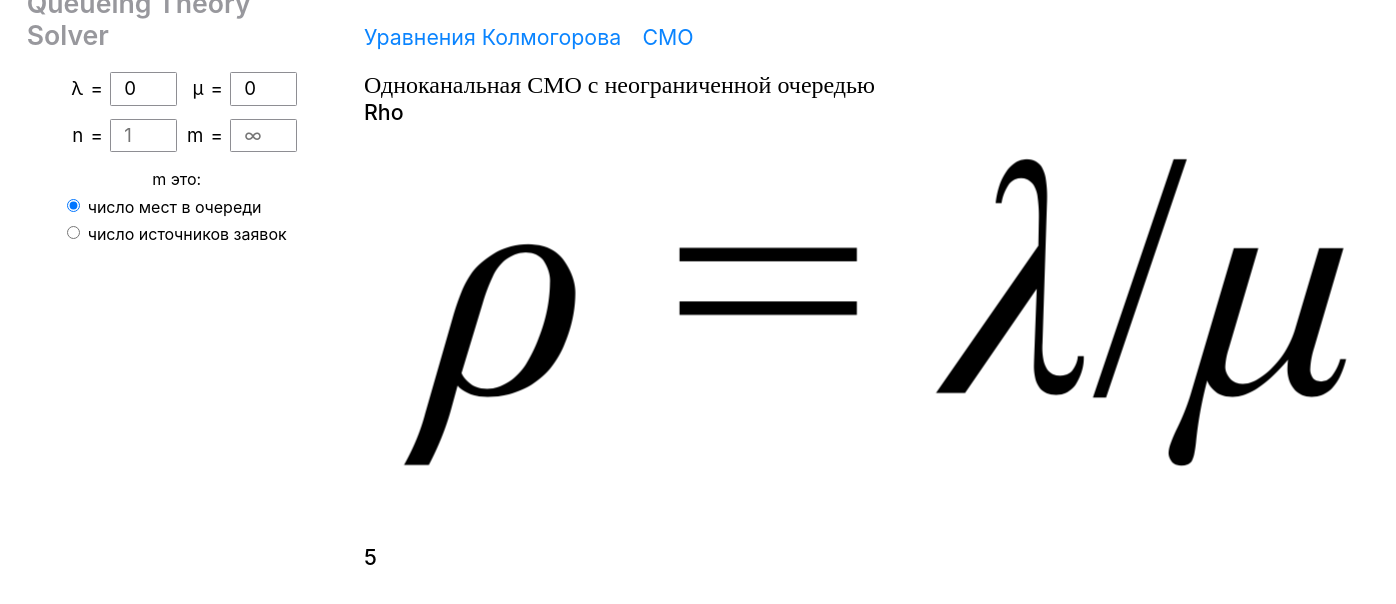
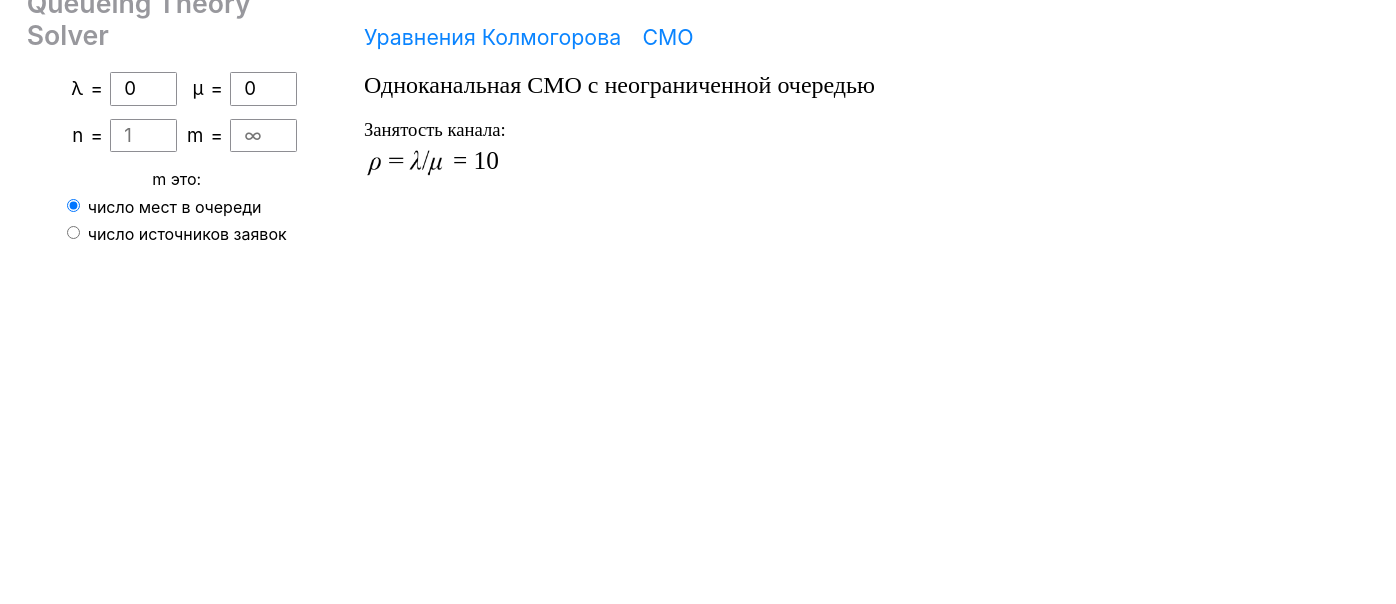
Before and after one commit to agvolkov5/queueing-theory-solver, a React (Create React App) app: page / in a window 1280 px wide. Shown: the top 604 px of the page, 1396 px wide, since content can reach past the window. Built offline with nearby package versions, Linux system fonts and the light colour scheme.

Commit message:
beauty formula output

```diff
--- a/src/App.css
+++ b/src/App.css
@@ -140,16 +140,24 @@ body {
   font-size: 18pt;
   font-weight: 500;
   font-family: "Times New Roman", sans-serif;
+  margin-bottom: 15pt;
 }
-.results-container .formula {
+.results-container .formula-container .title {
+  font-family: "Times New Roman", sans-serif;
+  font-size: 14pt;
+  margin-bottom: 5pt;
+}
+.results-container .formula-container .formula {
   display: flex;
   flex-direction: row;
+  flex-wrap: wrap;
   align-items: center;
 }
-.results-container .formula .value {
+.results-container .formula-container .formula .value {
+  position: relative;
   font-size: 19pt;
   font-family: "Times New Roman", sans-serif;
-  margin-left: 10pt;
+  margin-left: 5pt;
 }
 
 /*# sourceMappingURL=App.css.map */
--- a/src/App.js
+++ b/src/App.js
@@ -37,8 +37,11 @@ class App extends Component {
               t_input_visible: false,
               formulas: [
                   {
-                      'title': 'Rho',
+                      'title': 'Занятость канала',
                       'img': formula_rho,
+                      'height': 33,
+                      'value': '= 10',
+                      'valueOffset': -4
                   }
               ],
           },
@@ -216,7 +219,12 @@ class App extends Component {
           <div className="results-container">
               <h1>{this.state.smo.title}</h1>
               <div className="formulas">
-                  <Formula img={formulas[0].img} title={formulas[0].title} />
+                  <Formula img={formulas[0].img}
+                           title={formulas[0].title}
+                           height={formulas[0].height}
+                           value={formulas[0].value}
+                           valueOffset={formulas[0].valueOffset}
+                  />
               </div>
           </div>
         </div>
--- a/src/App.sass
+++ b/src/App.sass
@@ -165,13 +165,23 @@ body
     font-size: 18pt
     font-weight: 500
     font-family: "Times New Roman", sans-serif
+    margin-bottom: 15pt
 
-  .formula
-    display: flex
-    flex-direction: row
-    align-items: center
+  .formula-container
 
-    .value
-      font-size: 19pt
+    .title
       font-family: "Times New Roman", sans-serif
-      margin-left: 10pt
+      font-size: 14pt
+      margin-bottom: 5pt
+
+    .formula
+      display: flex
+      flex-direction: row
+      flex-wrap: wrap
+      align-items: center
+
+      .value
+        position: relative
+        font-size: 19pt
+        font-family: "Times New Roman", sans-serif
+        margin-left: 5pt
--- a/src/Formula.js
+++ b/src/Formula.js
@@ -1,10 +1,16 @@
 import React from 'react';
 
-const Formula = ({ img, title }) => (
+const Formula = ({ img, title, height, value, valueOffset }) => (
     <div className="formula-container">
-        <div>{title}</div>
-        <img src={img} alt={title} />
-        <div className="value">5</div>
+        <div className="title">{title}:</div>
+        <div className="formula">
+            <img src={img} alt={title} height={height} title={title} />
+            <div className="value"
+                 style={{top: + valueOffset + "px"}}
+            >
+                {value}
+            </div>
+        </div>
     </div>
 );
 
```
Also changed, not shown: 1 other file (tests, documents, lock files or other folders).
